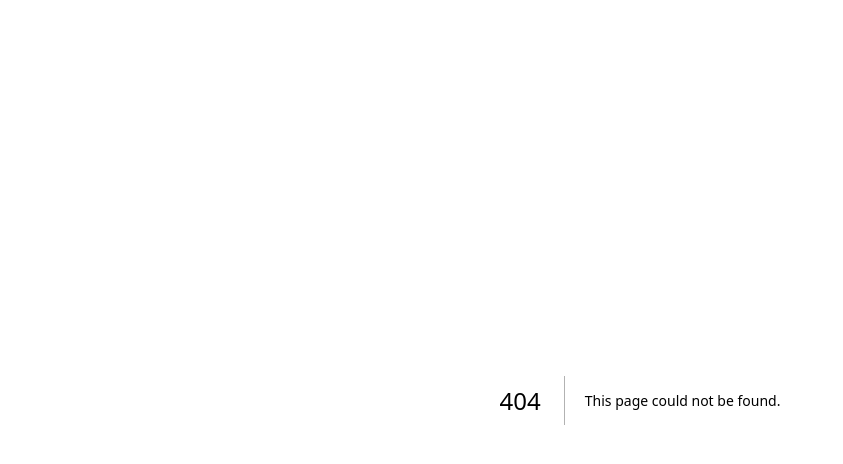
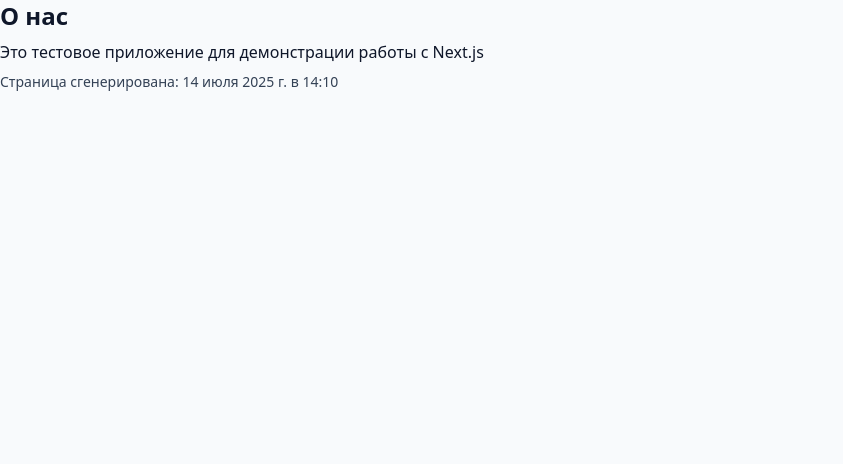
Before and after one commit to sokolovskaya-evelina/appricot-test, a Next.js app: page /about in a window 1280 px wide. Before the commit this address had no page. Shown: the top 464 px of the page, without its empty margins (0-843 px from the left). Built offline with nearby package versions, Linux system fonts and the light colour scheme.

Commit message:
add about page

```diff
--- /dev/null
+++ b/src/app/about/page.tsx
@@ -0,0 +1,18 @@
+export default function Page() {
+  const date = new Date()
+  const formattedDate = new Intl.DateTimeFormat('ru-RU', {
+    day: 'numeric',
+    month: 'long',
+    year: 'numeric',
+    hour: '2-digit',
+    minute: '2-digit',
+  }).format(date)
+
+  return (
+    <div>
+      <h1 className="text-2xl font-bold mb-2">О нас</h1>
+      <p className="mb-2">Это тестовое приложение для демонстрации работы с Next.js</p>
+      <p className="text-sm text-secondary-foreground">Страница сгенерирована: {formattedDate}</p>
+    </div>
+  )
+}
```
